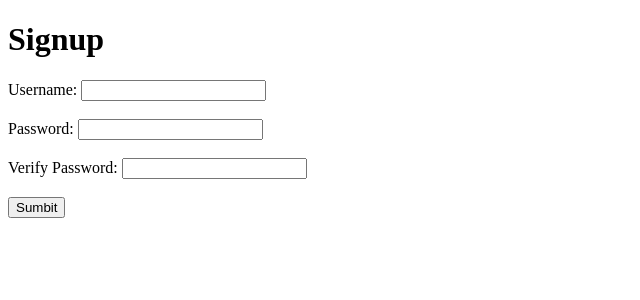
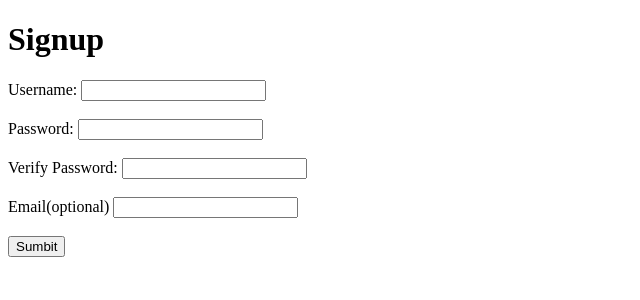
Before and after one commit to yahya092/user-signup, a Flask app: page / in a window 1280 px wide. Shown: the top 300 px of the page, without its empty margins (0-640 px from the left). Run offline with Flask 2, Linux system fonts and the light colour scheme.

Commit message:
valitaion works for everything expect email

```diff
--- a/main.py
+++ b/main.py
@@ -4,26 +4,46 @@ import cgi
 app = Flask(__name__)
 app.config['DEBUG'] = True
 
+
+
+@app.route("/signup", methods=['POST'])
+def error():
+    name = request.form['username']
+    password = request.form['user_password']
+    verify_password = request.form['verify_password']
+    email = request.form['email']
+
+
+    username_error = ''
+    password_error = ''
+    verify_error = ''
+    email_error = ''
+
+    if len(name) < 3 or len(name) > 20:
+        username_error = 'Not a valid username'
+
+    if len(password) < 3 or len(password) > 20:
+        password_error = "That's not a valid password"
+
+    if verify_password != password:
+        verify_error = "Passwords don't match"
+
+    if len(email) == 3 or len(email) > 20 or '@' not in email or '.' not in email or '' not in email:
+        email_error = "Not a valid email"
+
+    if not password_error and not username_error and not verify_error and not email_error:
+        return render_template("greeting.html",username=name)
+    else:
+        return render_template("user_signup.html",
+            username_error=username_error,
+            password_error=password_error,
+            verify_error=verify_error,
+            email_error=email_error)
+
+
+
 @app.route("/")
 def index():
     return render_template('user_signup.html')
 
-@app.route("/welcome", methods=['POST'])
-def welcome():
-    name = request.form['username']
-
-    username_error = ''
-    if len(name) < 3 or len(name) > 20:
-        username_error = 'Not a valid username'
-        return render_template('user_signup.html',username_error=username_error)
-
-    password = request.form['password']
-    password_error = ''
-    if len(password) < 3 or len(password) > 20:
-        password_error = "That's not valid password"
-        return render_template('user_signup.html',password_error=password_error)
-
-    return render_template('greeting.html',username=name)
-
-
 app.run()
--- a/templates/user_signup.html
+++ b/templates/user_signup.html
@@ -7,9 +7,9 @@
     </head>
     <body>
         <h1>Signup</h1>
-        <form action="/welcome" method="post" >
+        <form action="/signup" method="post" >
             <label for="user-name">Username:</label>
-            <input id="user-name" type="text" name="username" value="{{username}}" />
+            <input id="user-name" type="text" name="username" value="" />
             <span class='error'>{{username_error}}</span>
             <br />
             <br />
@@ -19,10 +19,17 @@
             <br />
             <br />
             <label for="verify_password">Verify Password:</label>
-            <input id="verify_password" type="password" name="verify_password" value="{{verify_password}}" />
+            <input id="verify_password" type="password" name="verify_password"
+                pattern ="/^[a-zA-Z0-9.!#$%&’*+/=?^_`{|}~-]+@[a-zA-Z0-9-]+(?:\.[a-zA-Z0-9-]+)*$/" required
+                value="{{verify_password}}" />
             <span class='error'>{{verify_error}}</span>
             <br />
             <br />
+            <label for="email">Email(optional)</label>
+            <input id="email" type="text" name="email" value="" />
+            <span class='error'>{{email_error}}</span>
+            <br />
+            <br ?>
             <input type="submit" value="Sumbit" />
         </form>
     </body>
```
